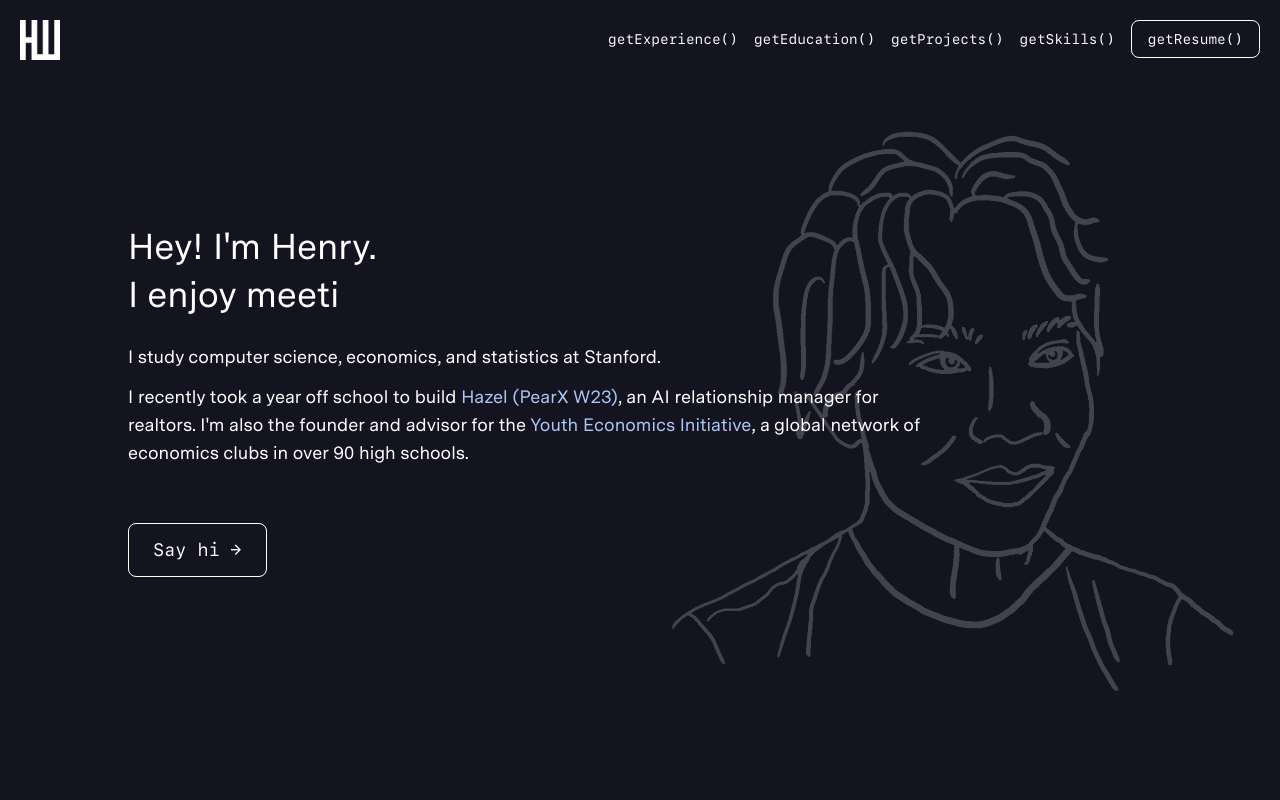
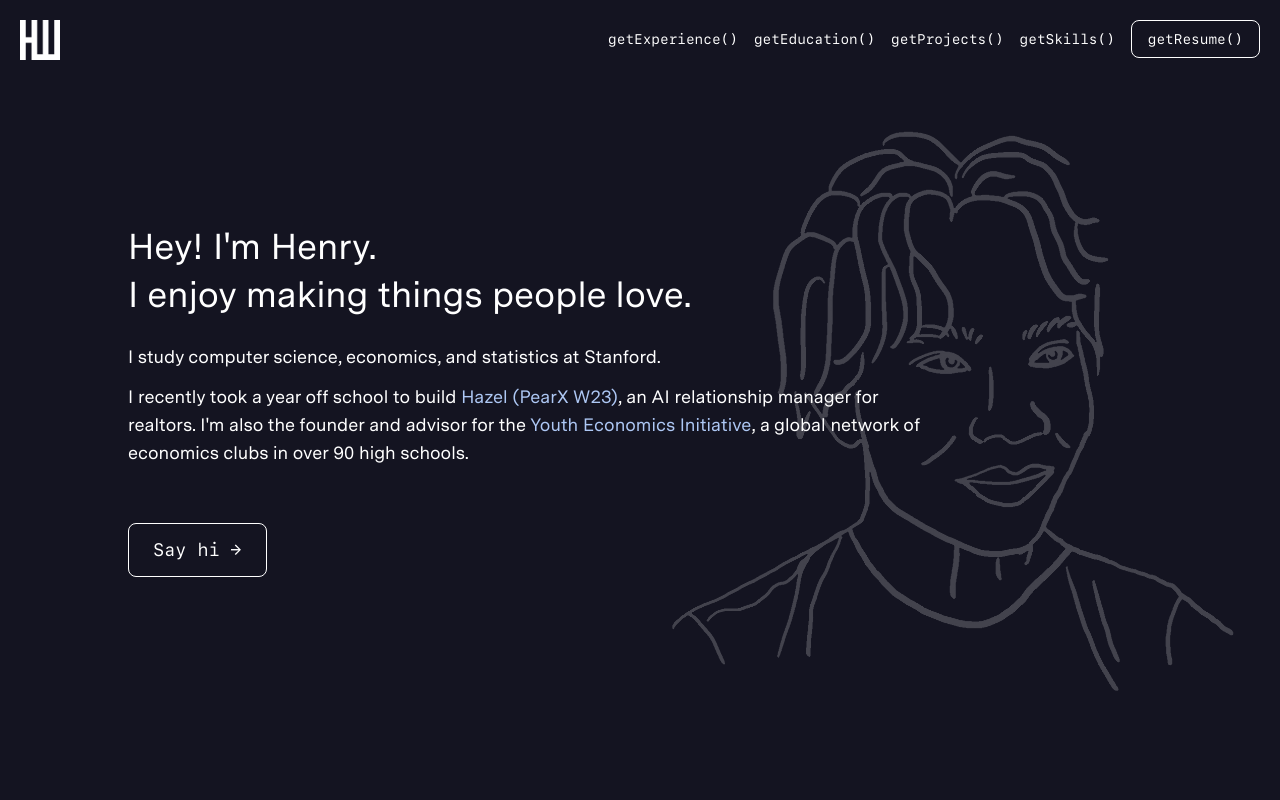
Before and after one commit to henryweng03/personal-site, a React (Create React App) app: page / in a window 1280 px wide. Shown: the top 800 px of the page. Built offline with nearby package versions, Linux system fonts and the light colour scheme.

Commit message:
Hero typewriter changes

```diff
--- a/src/sections/hero.js
+++ b/src/sections/hero.js
@@ -24,17 +24,20 @@ const Hero = () => {
                     options={{
                       strings: [
                         "solving problems.",
+                        "making things people love.",
+                        "learning for its own sake.",
                         "meeting people.",
                         "exploring.",
-                        "building useful things.",
-                        "learning for its own sake.",
+                        "pondering life.",
+                        "building relationships.",
+                        "novel experiences.",
                         "eating good food.",
                       ],
                       autoStart: true,
                       loop: true,
-                      delay: 50,
-                      deleteSpeed: 20,
-                      pauseFor: 1500,
+                      delay: 40,
+                      deleteSpeed: 18,
+                      pauseFor: 1700,
                       cursor: "|",
                     }}
                   />
```
